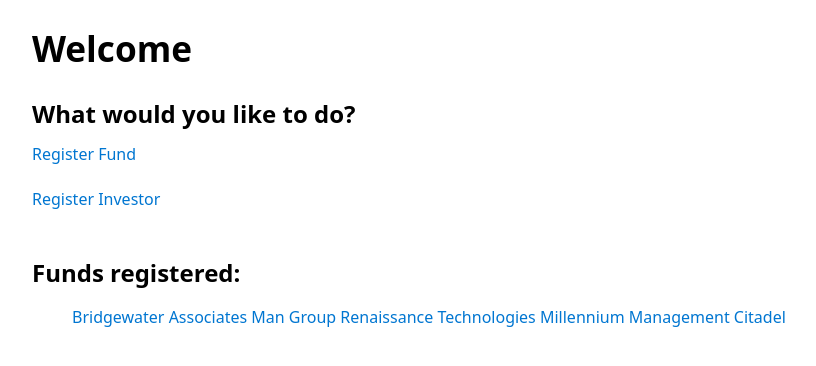
After one commit to Kaette/fundsite, a Django app: template funds/templates/funds/index.html in a window 1280 px wide. The commit adds this page. Shown: the top 366 px of the page, without its empty margins (208-1024 px from the left). Run offline with Django 4.2, Linux system fonts and the light colour scheme; the template is opened without the code that fills it: values that come from a table or form of the project are taken from there, others are empty; data comes from the database, SQL or seed files in the repository; both versions use the stored data as it was after the commit.

Commit message:
Added homepage and styling

```diff
--- a/funds/models.py
+++ b/funds/models.py
@@ -1,7 +1,4 @@
 from django.db import models
-# from fundsite.models import Fun
-
-# Create your models here.
 
 class Fund(models.Model):
     name = models.CharField(max_length=50)
--- a/funds/templates/funds/form.html
+++ b/funds/templates/funds/form.html
@@ -1,3 +1,4 @@
+<h1>Register:</h1>
 <form action="" method="post">
     {% csrf_token %}
     {{form}}
--- /dev/null
+++ b/funds/templates/funds/index.html
@@ -0,0 +1,18 @@
+<head>
+    <link rel="stylesheet" href="https://cdn.jsdelivr.net/npm/water.css@2/out/water.css">
+</head>
+
+<h1>Welcome</h1>
+<h2>What would you like to do?</h2>
+<a href="new-fund/">Register Fund</a>
+<br>
+<br>
+<a href="new-investor">Register Investor</a>
+<br>
+<br>
+<h2>Funds registered:</h2>
+<ul>
+    {% for name in funds %}
+        <a href="{{name}}/">{{name}}</a>
+    {% endfor %}
+</ul>
--- /dev/null
+++ b/funds/templates/funds/investor.html
@@ -0,0 +1,2 @@
+<h1>{{first_name}} {{last_name}}</h1>
+<h2>Registered at: {{fund}}</h2>
--- a/funds/urls.py
+++ b/funds/urls.py
@@ -7,7 +7,7 @@
         path('new-fund/', views.newFund, name='New Fund'),
         path('new-investor/', views.newInvestor, name='New Investor'),
         path('<int:fund_id>/', views.fund, name='fund'),
-        path('<int:fund_id>/<int:investor_id>/', views.investor, name='investor'),
+        path('<int:investor_id>/', views.investor, name='investor'),
         path('new-fund/succes/', views.fundSucces, name='Fund Created'),
         path('new-investor/succes/', views.investorSucces, name='Investor Created'),
 ]
```
Also changed, not shown: funds/templates/funds/fund.html (added, +9 -0 lines), funds/views.py (+12 -4 lines), db.sqlite3.
